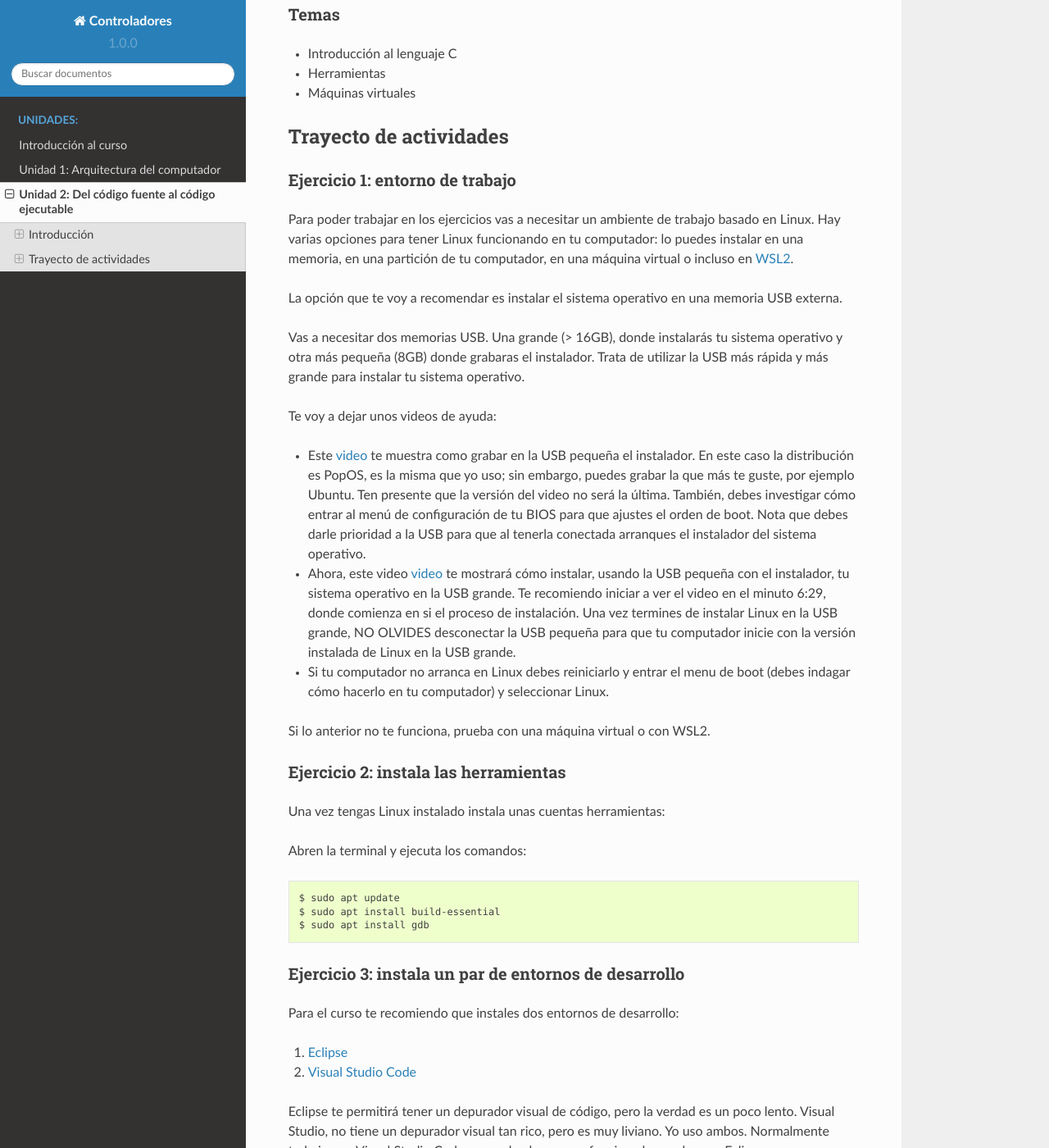
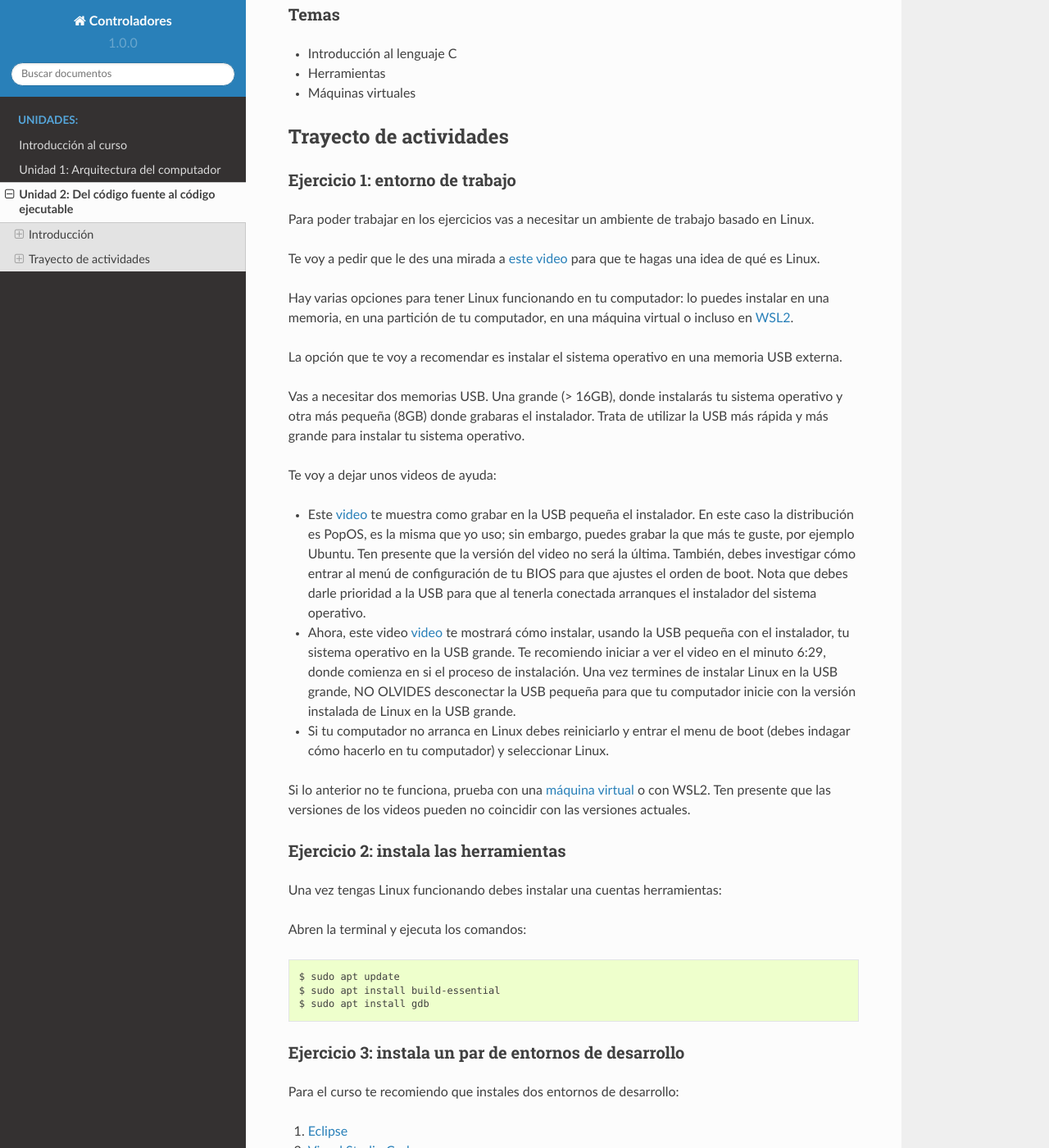
Before and after one commit to juanferfranco/controladores, a Sphinx documentation site: the page built from docs/_unidad2/unidad2.rst, in a window 1280 px wide and 1400 px high, scrolled down 502 px. Shown: the whole window at 82% size. Built offline with Sphinx 7.4.7 and the Read the Docs theme 2.0.0, drawn with Linux system fonts in a browser that asks for light colours.

Commit message:
store temporal changes

```diff
--- a/docs/_unidad2/unidad2.rst
+++ b/docs/_unidad2/unidad2.rst
@@ -34,6 +34,10 @@
 ^^^^^^^^^^^^^^^^^^^^^^^^^^^^^^^^^
 
 Para poder trabajar en los ejercicios vas a necesitar un ambiente de trabajo basado en Linux.
+
+Te voy a pedir que le des una mirada a  `este video <https://youtu.be/ZPpo-uViT_o>`__ para
+que te hagas una idea de qué es Linux.
+
 Hay varias opciones para tener Linux funcionando en tu computador: lo puedes instalar en una
 memoria, en una partición de tu computador, en una máquina virtual o incluso en
 `WSL2 <https://docs.microsoft.com/en-us/windows/wsl/install-win10>`__.
@@ -63,12 +67,13 @@
 * Si tu computador no arranca en Linux debes reiniciarlo y entrar el menu de boot (debes indagar
   cómo hacerlo en tu computador) y seleccionar Linux.
 
-Si lo anterior no te funciona, prueba con una máquina virtual o con WSL2.
+Si lo anterior no te funciona, prueba con una `máquina virtual <https://youtu.be/tNUgLsXD7xg>`__ o con WSL2.
+Ten presente que las versiones de los videos pueden no coincidir con las versiones actuales.
 
 Ejercicio 2: instala las herramientas
 ^^^^^^^^^^^^^^^^^^^^^^^^^^^^^^^^^^^^^^
 
-Una vez tengas Linux instalado instala unas cuentas herramientas:
+Una vez tengas Linux funcionando debes instalar una cuentas herramientas:
 
 Abren la terminal y ejecuta los comandos:
 
@@ -99,6 +104,14 @@
 
 Para ello te propongo realizar la siguiente
 `guía <https://drive.google.com/open?id=11tTtbCuVjYcBBYPrULbCeb0PABJLyhGEtzRGKMRG5u0>`__.
+
+
+
+
+
+
+
+
 
 Ejercicio 5: lenguaje de programación C
 ^^^^^^^^^^^^^^^^^^^^^^^^^^^^^^^^^^^^^^^^^^
```
